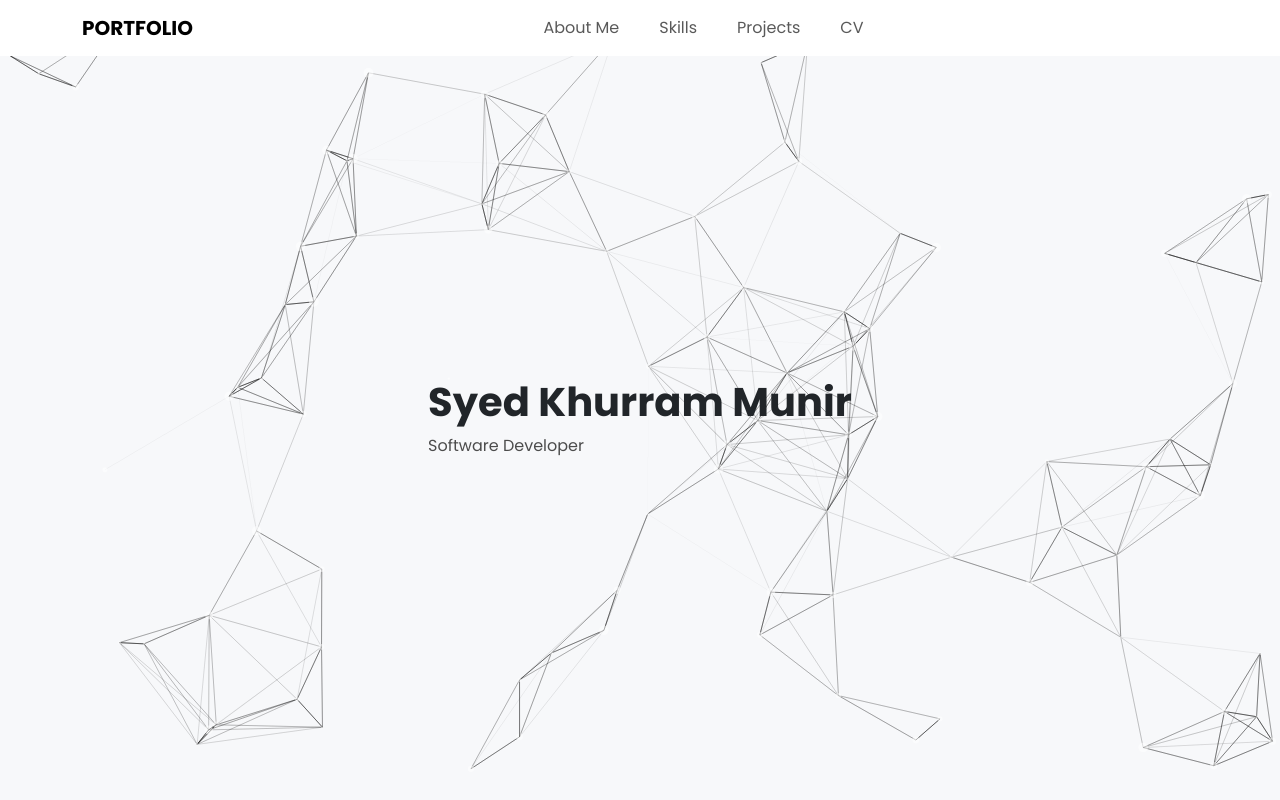
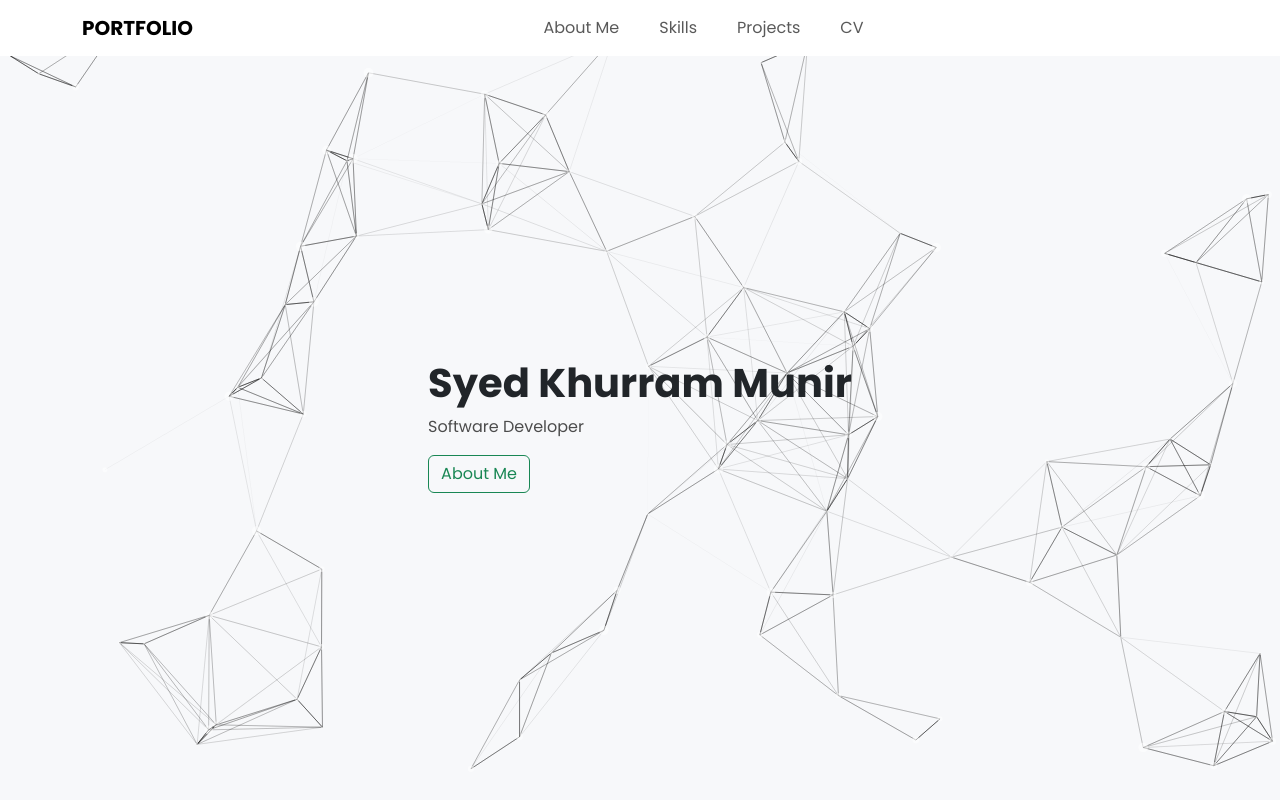
Before and after one commit to KhurramMunir95/portfolio_inc, a React (Vite) app: page / in a window 1280 px wide. Shown: the top 800 px of the page. Built offline with nearby package versions, Linux system fonts and the light colour scheme.

Commit message:
About me  button added in banner + extra imports removed

```diff
--- a/src/components/Banner.jsx
+++ b/src/components/Banner.jsx
@@ -1,5 +1,6 @@
-import React from 'react'
-import ReactParticles from './ReactParticles'
+import React from 'react';
+import ReactParticles from './ReactParticles';
+import { Button } from 'react-bootstrap';
 
 const Banner = ({title, subTitle}) => {
   return (
@@ -9,6 +10,7 @@ const Banner = ({title, subTitle}) => {
           <div>
             <h1>{title}</h1>
             <p>{subTitle}</p>
+            <Button variant='outline-success' href='#about-me'>About Me</Button>
           </div>
         </div>
         <ReactParticles />
```
